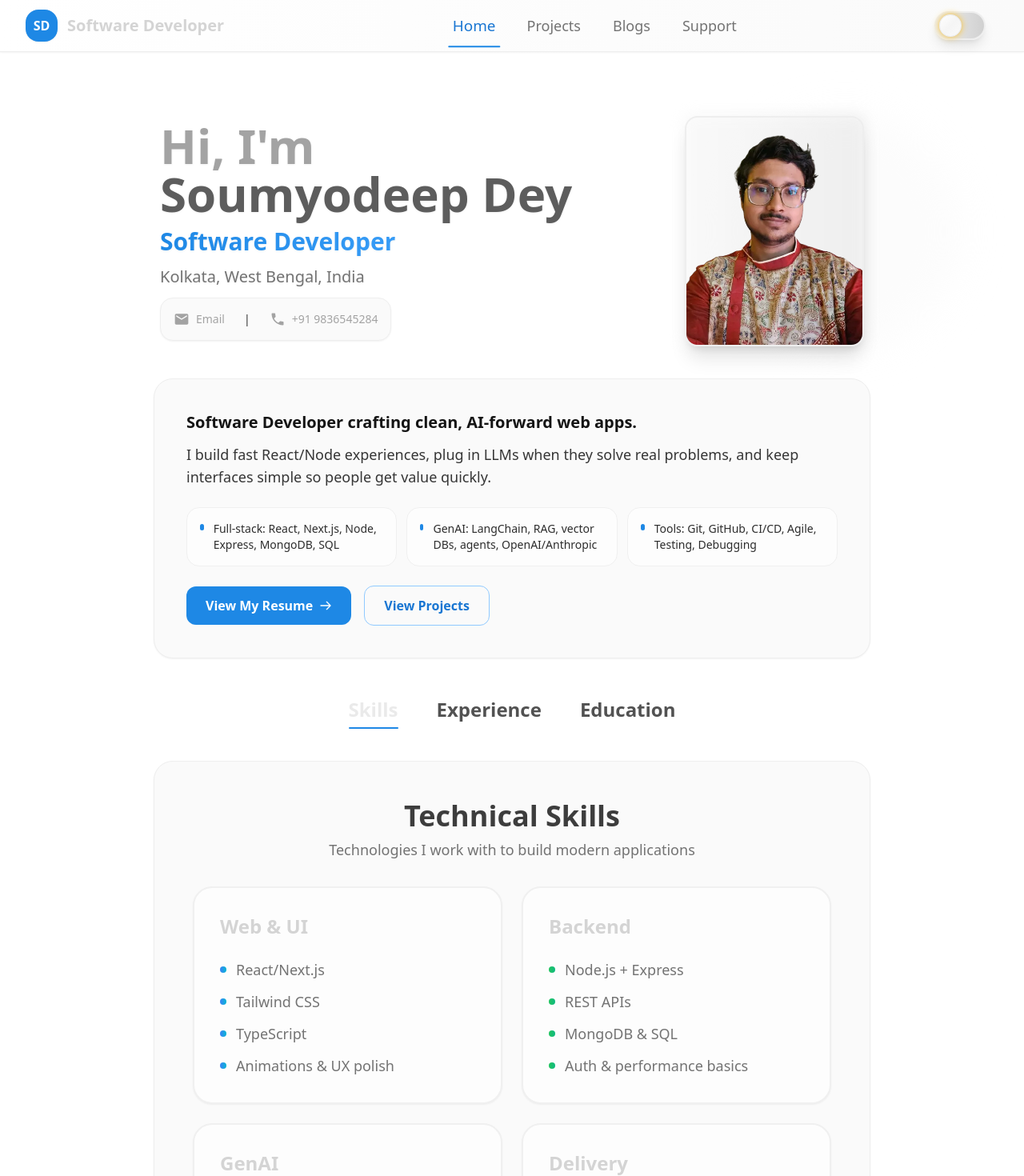
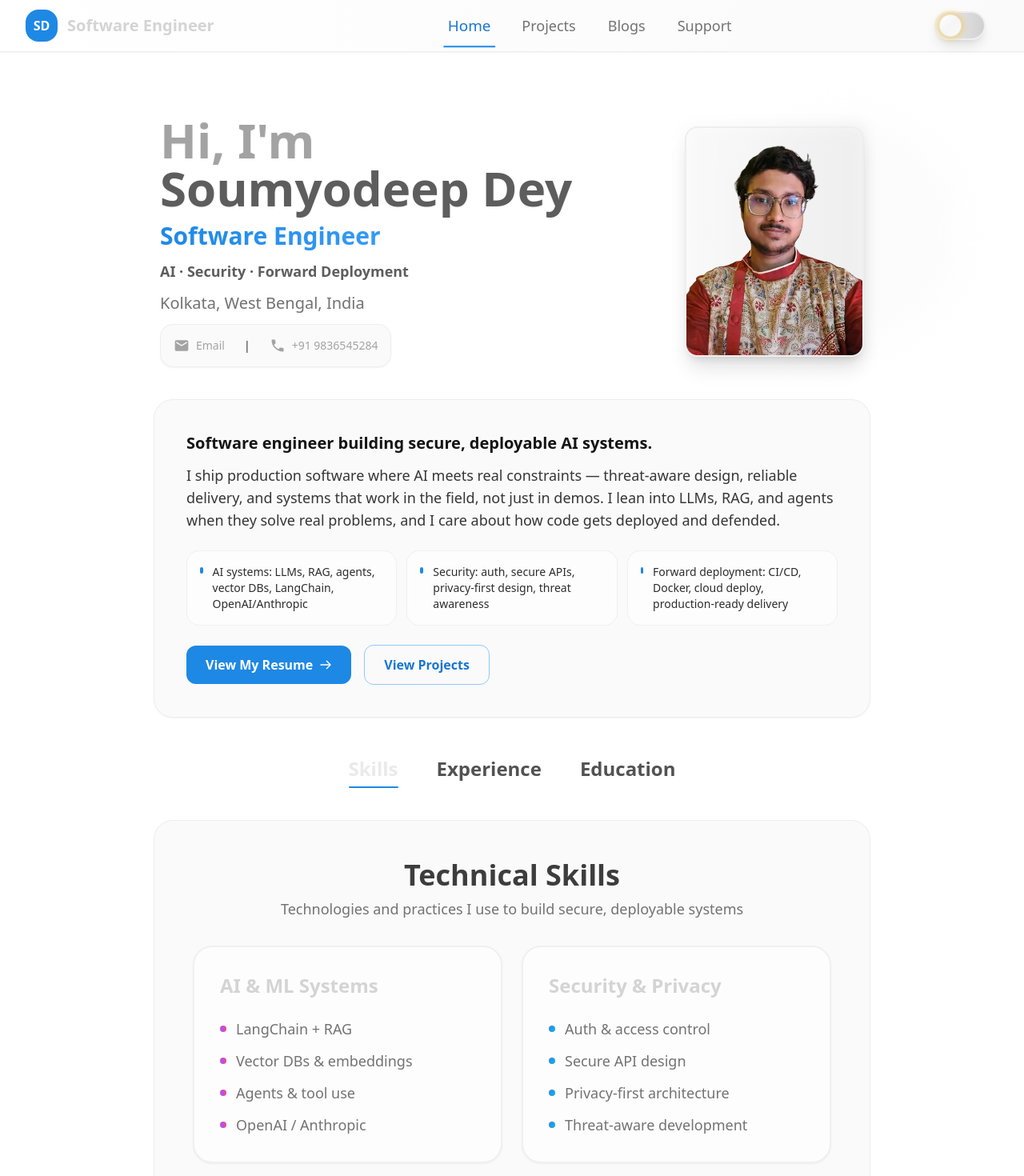
Before and after one commit to Soumyodeep-Dey/SD-portfolio, a React (Vite) app: page / in a window 1280 px wide. Shown: the top 1470 px of the page at 80% size. Built offline with nearby package versions, Linux system fonts and the light colour scheme.

Commit message:
going to the next level

```diff
--- a/index.html
+++ b/index.html
@@ -5,21 +5,21 @@
   <meta charset="UTF-8" />
   <meta name="viewport" content="width=device-width, initial-scale=1.0" />
   <meta name="description"
-    content="Portfolio of Soumyodeep Dey (S D) : Software Developer, Web Developer, and Content Writer. Explore experience, skills, projects, and blogs." />
+    content="Portfolio of Soumyodeep Dey: Software Engineer focused on AI systems, security, forward deployment, and production software. Explore experience, skills, projects, and blogs." />
   <meta name="keywords"
-    content="Soumyodeep Dey, Portfolio, Software Developer, Web Developer, React, Tailwind CSS, Node.js, Express.js, MERN Developer, Content Writer, Kolkata, India, Projects, Blogs" />
+    content="Soumyodeep Dey, Portfolio, Software Engineer, AI Engineer, Security, Forward Deployment, RAG, LLM, LangChain, Python, TypeScript, Kolkata, India, Projects, Blogs" />
   <meta name="author" content="Soumyodeep Dey" />
   <meta name="robots" content="index, follow" />
   <meta property="og:title" content="Soumyodeep Dey" />
   <meta property="og:description"
-    content="Explore Soumyodeep Dey's portfolio: experience, skills, projects, and blogs." />
+    content="Software Engineer focused on AI, security, and forward deployment. Explore experience, skills, projects, and blogs." />
   <meta property="og:image" content="https://soumyodeep-dey.vercel.app/Images/LOGO.webp" />
   <meta property="og:url" content="https://soumyodeep-dey.vercel.app/" />
   <meta property="og:type" content="website" />
   <meta name="twitter:card" content="summary_large_image" />
   <meta name="twitter:title" content="Soumyodeep Dey" />
   <meta name="twitter:description"
-    content="Explore Soumyodeep Dey's portfolio: experience, skills, projects, and blogs." />
+    content="Software Engineer focused on AI, security, and forward deployment. Explore experience, skills, projects, and blogs." />
   <meta name="twitter:image" content="https://soumyodeep-dey.vercel.app/Images/LOGO.webp" />
   <link rel="canonical" href="https://soumyodeep-dey.vercel.app/" />
   <link rel="icon" href="/Images/LOGO.webp" type="image/webp" />
--- a/src/components/Blogs/Blogs.jsx
+++ b/src/components/Blogs/Blogs.jsx
@@ -127,7 +127,7 @@ function Blogs() {
           <div className="w-24 h-1 bg-primary-500 mx-auto rounded-full" />
           <br />
           <p className="text-lg text-dark-700 dark:text-light-700 max-w-2xl mx-auto leading-relaxed">
-            Discover my latest thoughts on web development, technology trends, and programming insights.
+            Articles on AI systems, security-minded engineering, forward deployment, and software craft.
           </p>
         </header>
 
--- a/src/components/Footer/Footer.jsx
+++ b/src/components/Footer/Footer.jsx
@@ -40,7 +40,7 @@ function Footer() {
               Soumyodeep Dey
             </h3>
             <p className="text-sm text-primary-700 dark:text-primary-300 font-semibold">
-              Software Developer · CSE 2022 - 2026
+              Software Engineer · AI · Security · Forward Deployment
             </p>
           </div>
 
--- a/src/components/Header/Header.jsx
+++ b/src/components/Header/Header.jsx
@@ -36,7 +36,7 @@ function Header() {
                 SD
               </div>
               <div className="hidden md:block leading-tight">
-                <p className="text-xl font-bold text-dark-900 dark:text-light-50 group-hover:text-primary-600 dark:group-hover:text-primary-400 transition-colors">Software Developer</p>
+                <p className="text-xl font-bold text-dark-900 dark:text-light-50 group-hover:text-primary-600 dark:group-hover:text-primary-400 transition-colors">Software Engineer</p>
               </div>
             </NavLink>
           </div>
--- a/src/components/Home/Home.jsx
+++ b/src/components/Home/Home.jsx
@@ -42,7 +42,10 @@ function Home() {
                 Hi, I&apos;m <span className="text-dark-650 dark:text-light-750 whitespace-nowrap">Soumyodeep Dey</span>
               </h1>
               <p className="text-2xl md:text-3xl font-extrabold bg-clip-text text-transparent bg-gradient-to-r from-primary-600 to-primary-400 drop-shadow-sm">
-                Software Developer
+                Software Engineer
+              </p>
+              <p className="text-base md:text-lg font-semibold text-dark-650 dark:text-light-750">
+                AI · Security · Forward Deployment
               </p>
               <p className="text-lg md:text-xl text-dark-700 dark:text-light-700 drop-shadow-sm">
                 Kolkata, West Bengal, India
@@ -88,17 +91,17 @@ function Home() {
           <div className="bg-light-100 dark:bg-dark-100 rounded-3xl p-8 md:p-10 shadow-sm border border-light-300 dark:border-dark-300 space-y-6">
             <div className="space-y-3">
               <p className="text-lg md:text-xl font-semibold text-dark-200 dark:text-light-50">
-                Software Developer crafting clean, AI-forward web apps.
+                Software engineer building secure, deployable AI systems.
               </p>
               <p className="text-base md:text-lg leading-relaxed text-dark-450 dark:text-light-800">
-                I build fast React/Node experiences, plug in LLMs when they solve real problems, and keep interfaces simple so people get value quickly.
+                I ship production software where AI meets real constraints — threat-aware design, reliable delivery, and systems that work in the field, not just in demos. I lean into LLMs, RAG, and agents when they solve real problems, and I care about how code gets deployed and defended.
               </p>
             </div>
             <div className="grid gap-3 md:grid-cols-3 text-sm text-dark-400 dark:text-light-750">
               {[
-                'Full-stack: React, Next.js, Node, Express, MongoDB, SQL',
-                'GenAI: LangChain, RAG, vector DBs, agents, OpenAI/Anthropic',
-                'Tools: Git, GitHub, CI/CD, Agile, Testing, Debugging',
+                'AI systems: LLMs, RAG, agents, vector DBs, LangChain, OpenAI/Anthropic',
+                'Security: auth, secure APIs, privacy-first design, threat awareness',
+                'Forward deployment: CI/CD, Docker, cloud deploy, production-ready delivery',
               ].map((item) => (
                 <div
                   key={item}
@@ -157,30 +160,30 @@ function Home() {
                     Technical Skills
                   </h2>
                   <p className="text-lg text-dark-700 dark:text-light-300">
-                    Technologies I work with to build modern applications
+                    Technologies and practices I use to build secure, deployable systems
                   </p>
                 </div>
                 <div className="grid md:grid-cols-2 gap-6">
                   {[
                     {
-                      title: 'Web & UI',
-                      gradient: 'from-blue-500 to-cyan-500',
-                      items: ['React/Next.js', 'Tailwind CSS', 'TypeScript', 'Animations & UX polish']
+                      title: 'AI & ML Systems',
+                      gradient: 'from-purple-500 to-pink-500',
+                      items: ['LangChain + RAG', 'Vector DBs & embeddings', 'Agents & tool use', 'OpenAI / Anthropic']
                     },
                     {
-                      title: 'Backend',
-                      gradient: 'from-green-500 to-emerald-500',
-                      items: ['Node.js + Express', 'REST APIs', 'MongoDB & SQL', 'Auth & performance basics']
+                      title: 'Security & Privacy',
+                      gradient: 'from-blue-500 to-cyan-500',
+                      items: ['Auth & access control', 'Secure API design', 'Privacy-first architecture', 'Threat-aware development']
                     },
                     {
-                      title: 'GenAI',
-                      gradient: 'from-purple-500 to-pink-500',
-                      items: ['LangChain + RAG', 'Vector DBs', 'Agents & tooling', 'OpenAI / Anthropic']
+                      title: 'Forward Deployment',
+                      gradient: 'from-orange-500 to-red-500',
+                      items: ['Docker & cloud deploy', 'CI/CD pipelines', 'Production monitoring', 'Customer-facing delivery']
                     },
                     {
-                      title: 'Delivery',
-                      gradient: 'from-orange-500 to-red-500',
-                      items: ['Git/GitHub + CI/CD', 'Testing & debugging', 'Agile teamwork']
+                      title: 'Software Engineering',
+                      gradient: 'from-green-500 to-emerald-500',
+                      items: ['Python & TypeScript/Node', 'System design basics', 'Testing & debugging', 'Git, Agile, code review']
                     }
                   ].map(({ title, gradient, items }) => (
                     <div
@@ -210,7 +213,7 @@ function Home() {
                     Professional Experience
                   </h2>
                   <p className="text-lg text-dark-700 dark:text-light-300">
-                    Roles and projects that shaped my development journey
+                    Roles and projects that shaped my engineering journey
                   </p>
                 </div>
                 <div className="space-y-6">
@@ -243,8 +246,8 @@ function Home() {
                       period: 'Aug 2025 - Oct 2025',
                       location: 'Remote & Kolkata',
                       achievements: [
-                        'Built React/React Native features that shipped weekly.',
-                        'Improved onboarding flow; time-to-complete down ~20%.'
+                        'Shipped production features weekly across web and mobile stacks.',
+                        'Improved onboarding flow; time-to-complete down ~20% through iterative delivery.'
                       ]
                     },
 
--- a/src/components/Projects/Projects.jsx
+++ b/src/components/Projects/Projects.jsx
@@ -202,7 +202,7 @@ function Projects() {
           <div className="w-24 h-1 bg-primary-500 mx-auto rounded-full" />
           <br />
           <p className="text-lg text-dark-700 dark:text-light-700 max-w-2xl mx-auto leading-relaxed">
-            A collection of projects showcasing my journey in web development, from simple utilities to complex full-stack applications.
+            A collection of projects across AI systems, security-minded software, and production deployments — from RAG pipelines to privacy-first tools.
           </p>
         </header>
 
@@ -354,7 +354,7 @@ function Projects() {
               Interested in collaborating?
             </h2>
             <p className="text-dark-700 dark:text-light-700 text-lg leading-relaxed mb-8 max-w-2xl mx-auto">
-              If you&apos;re looking for a passionate developer to collaborate with, I&apos;d love to hear from you.
+              If you&apos;re building AI, security, or deployment-heavy systems and want to collaborate, I&apos;d love to hear from you.
             </p>
             <a
               href="mailto:soumyodeepdey2003@gmail.com"
```
